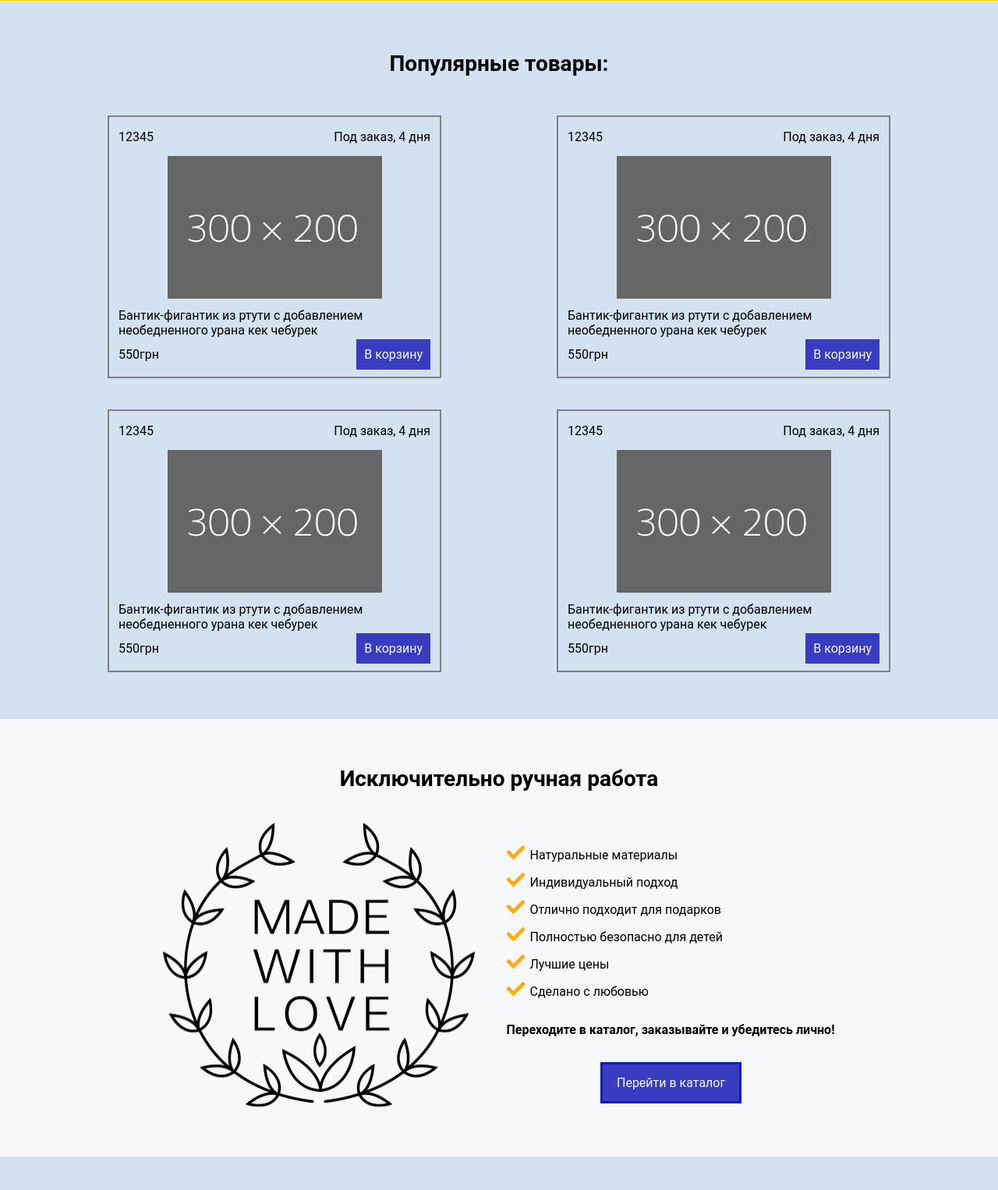
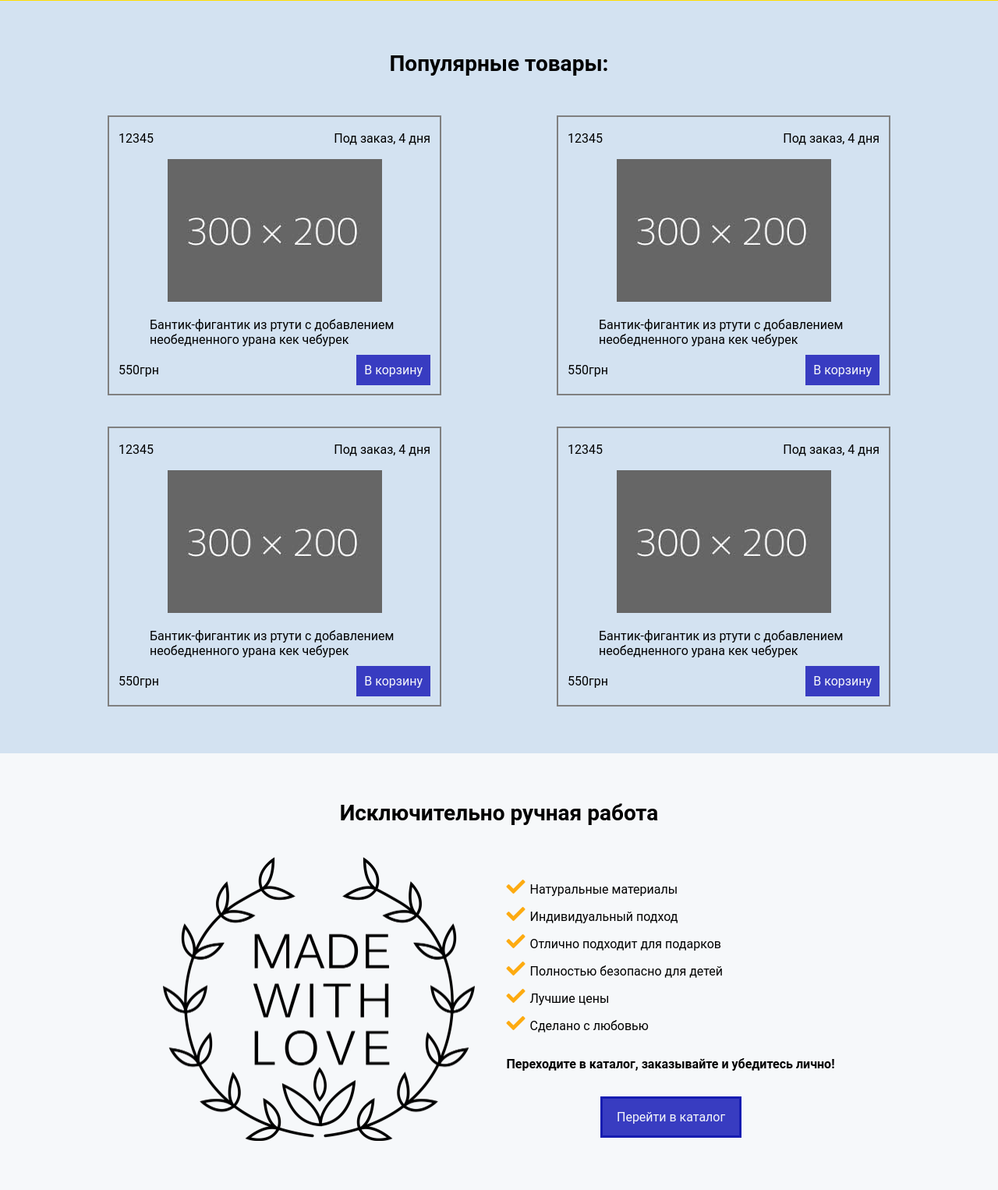
Before and after one commit to Br0n1k/viktor-shop, a PHP site: page / in a window 1280 px wide. Shown: the part 482-2008 px from the top of the page at 78% size. Run offline with PHP 8.4, Linux system fonts and the light colour scheme.

```diff
--- /dev/null
+++ b/connect.php
@@ -0,0 +1 @@
+<?php
--- a/css/main.css
+++ b/css/main.css
@@ -165,8 +165,8 @@ textarea:focus, input:focus{
    border: 2px solid gray;
 }
 .item-cards .item-card > div{
-   margin-top: 12px;
-   margin-bottom: 12px;
+   margin-top: 14px;
+   margin-bottom: 14px;
 }
 .item-cards .item-card .card-line{
    min-height: 22px;
@@ -181,6 +181,12 @@ textarea:focus, input:focus{
    max-width: 300px;
    margin: 0 auto;
    display: block;
+}
+.item-cards .item-card .item-desc{
+   width: 80%;
+   margin: 0 auto;
+   padding-top: 6px;
+   padding-bottom: 6px;
 }
 .item-cards .item-card .item-price{
    float: left;
```
